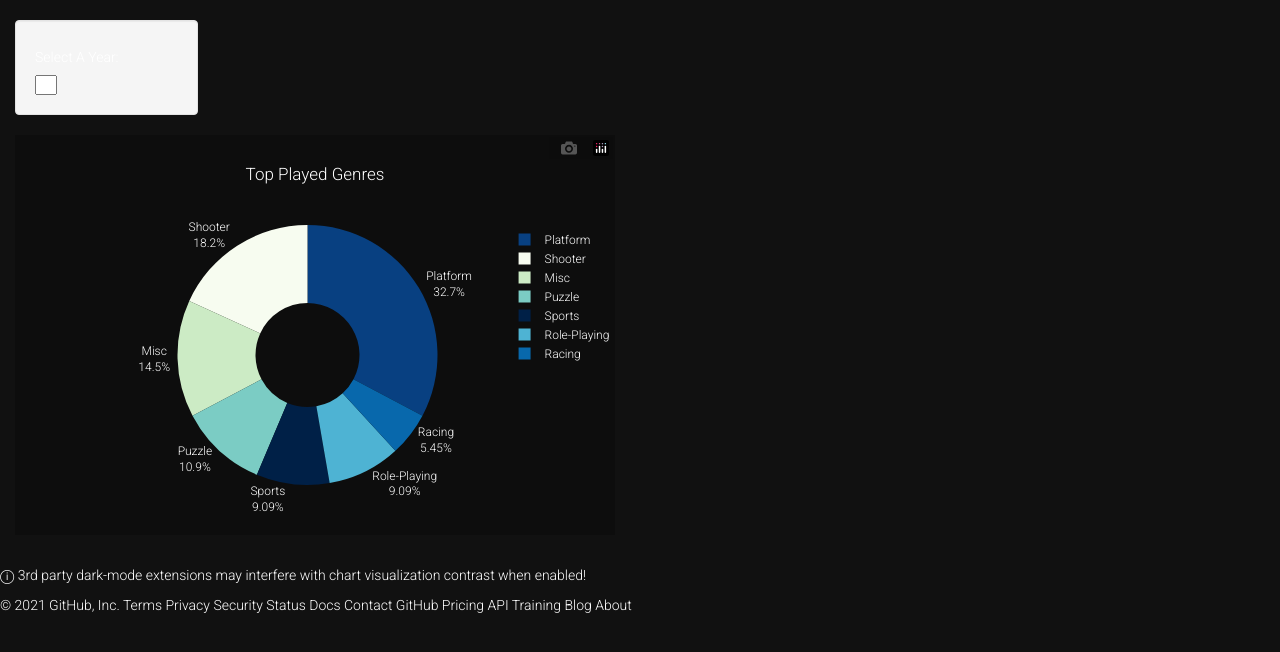
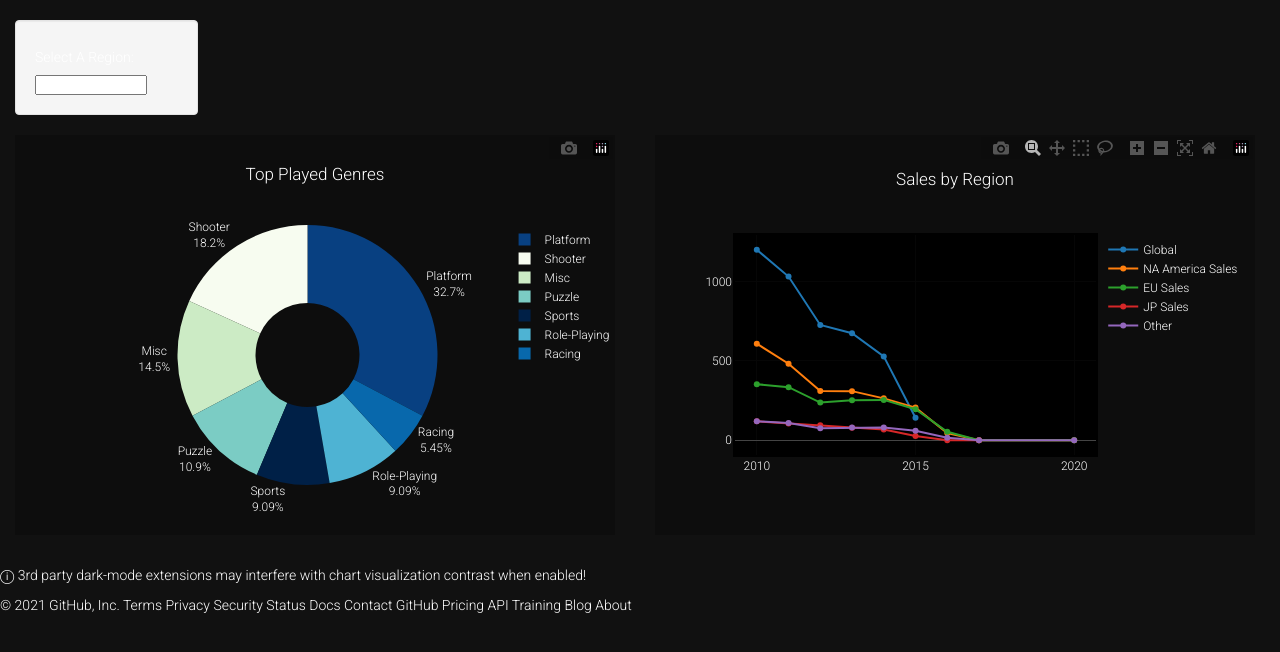
Before and after one commit to mmheredia/Video-Game-Sales-Dashboard, a Flask app: page / in a window 1280 px wide. Shown: the part 50-702 px from the top of the page. Run offline with Flask 2, Linux system fonts and the light colour scheme; lists and menus that the app fills with data are empty; some libraries are stand-ins or nearby versions.

Commit message:
updating branch

```diff
--- a/app/static/js/script.js
+++ b/app/static/js/script.js
@@ -14,6 +14,8 @@ function init() {
 /////// BAR CHART FUNCTION ////////
 
 function barChart() {
+
+  console.log('barchart test');
   // Read in data with JSON
   d3.json('/data').then((json_data) => {
     // Grab json data
@@ -143,55 +145,56 @@ function pieChart() {
 /////// LINE GRAPH FUNCTION ////////
 
 function lineChart() {
-  d3.json('../static/data/games_sorted.json').then((json_sorted) => {
-    let sorted_data = json_sorted
-    // Grab specific variables
-    let sampleGlobalSales = []
-    let sampleNASales = []
-    let sampleEUSales = []
-    let sampleJPSales = []
-    let sampleYear = []
 
-    // Loop through 50
-    for (let i = 0; i <= 49; i++) {
-      sampleGlobalSales.push(sorted_data[i].global_sales)
-      sampleNASales.push(sorted_data[i].na_sales)
-      sampleEUSales.push(sorted_data[i].eu_sales)
-      sampleJPSales.push(sorted_data[i].jp_sales)
-      sampleYear.push(sorted_data[i].year)
-    }
+    let sampleYears = [2010, 2011, 2012, 2013, 2014, 2015, 2016, 2017, 2020]
+    let sampleNASales = [608.48, 482.00, 309.86, 309.54, 263.94, 205.64, 45.32, 0.00, 0.54]
+    let sampleEUSales = [353.14, 334.62, 237.52, 251.60, 254.26, 195.42, 53.52, 0.00, 0.00]
+    let sampleJPSales = [118.98, 106.08, 95.18, 78.92, 67.44, 27.34, 0.10, 0.00]
+    let sampleOtherSales = [119.80, 108.78, 75.64, 79.64, 80.04, 60.02, 15.50, 0.00, 0.04]
+    let sampleGlobalSales = [1200.40, 1031.48, 726.50, 674.16, 528.52, 141.68]
 
     var GLOBAL = {
-      x: sampleYear,
+      x: sampleYears,
       y: sampleGlobalSales,
       type: 'scatter',
+      name: 'Global',
     }
 
     var NA = {
-      x: sampleYear,
+      x: sampleYears,
       y: sampleNASales,
       type: 'scatter',
+      name: 'NA America Sales',
     }
 
     var EU = {
-      x: sampleYear,
+      x: sampleYears,
       y: sampleEUSales,
       type: 'scatter',
+      name: 'EU Sales',
     }
 
     var JP = {
-      x: sampleYear,
+      x: sampleYears,
       y: sampleJPSales,
       type: 'scatter',
+      name: 'JP Sales',
     }
 
-    var salesData = [GLOBAL, NA, EU, JP]
+    var OTHER = {
+      x: sampleYears,
+      y: sampleOtherSales,
+      type: 'scatter',
+      name: 'Other',
+    }
+
+    var salesData = [GLOBAL, NA, EU, JP, OTHER]
 
     var lineLayout = {
       height: 400,
       width: 600,
       title: {
-        text: 'Regional Sales',
+        text: 'Sales by Region',
       },
       // showlegend: true,
       plot_bgcolor: 'black',
@@ -206,7 +209,6 @@ function lineChart() {
     }
 
     Plotly.newPlot('line', salesData, lineLayout)
-  })
 }
 
 /////// CAROUSEL FUNCTION ////////
--- a/app/templates/index.html
+++ b/app/templates/index.html
@@ -1,5 +1,6 @@
 <!DOCTYPE html>
 <html lang="en">
+
 <head>
   <meta charset="UTF-8">
   <meta http-equiv="X-UA-Compatible" content="IE=edge">
@@ -9,9 +10,10 @@
     crossorigin="anonymous" />
   <link rel="stylesheet"
     href="https://maxcdn.bootstrapcdn.com/bootstrap/3.3.7/css/bootstrap.min.css">
-  <link rel="stylesheet" href={{url_for('static', filename='css/style.css' )}}>
-  <title>Video Game Dashboard</title>
+    <link rel="stylesheet" href="../static/css/style.css">
+    <title>Video Game Dashboard</title>
 </head>
+
 <body>
   <div class="container">
     <div class="row">
@@ -23,8 +25,14 @@
     <div class="row">
       <div class="col-md-2">
         <div class="well">
-          <h5>Select A Year:</h5>
-          <select id="selDataset" onchange="optionChanged(this.value)"></select>
+          <h5>Select A Region:</h5>
+          <select id="selDataset" onchange="optionChanged(this.value)">
+          <option value="na_sales">North America</option>
+          <option value="eu_sales">Europe</option>
+          <option value="jp_sales">Japan</option>
+          <option value="other_sales">Other</option>
+          <option value="global_sales">Global</option>
+        </select>
         </div>
       </div>
         <div class="col-md-10">
@@ -47,11 +55,12 @@
     <p>&#9432; 3rd party dark-mode extensions may interfere
       with chart visualization contrast when enabled!</p>
   </footer>
-  <script src="https://d3js.org/d3.v5.min.js"></script>
-  <script src="https://cdn.plot.ly/plotly-latest.min.js"></script>
-  <script src={{url_for('static', filename='js/script.js' )}}>
-  </script>
+    <script src="https://d3js.org/d3.v5.min.js"></script>
+    <script src="https://cdn.plot.ly/plotly-latest.min.js"></script>
+    <script src="static/js/script.js"></script>
+    </script>
 </body>
+
 </html>
 © 2021 GitHub, Inc.
 Terms
```
